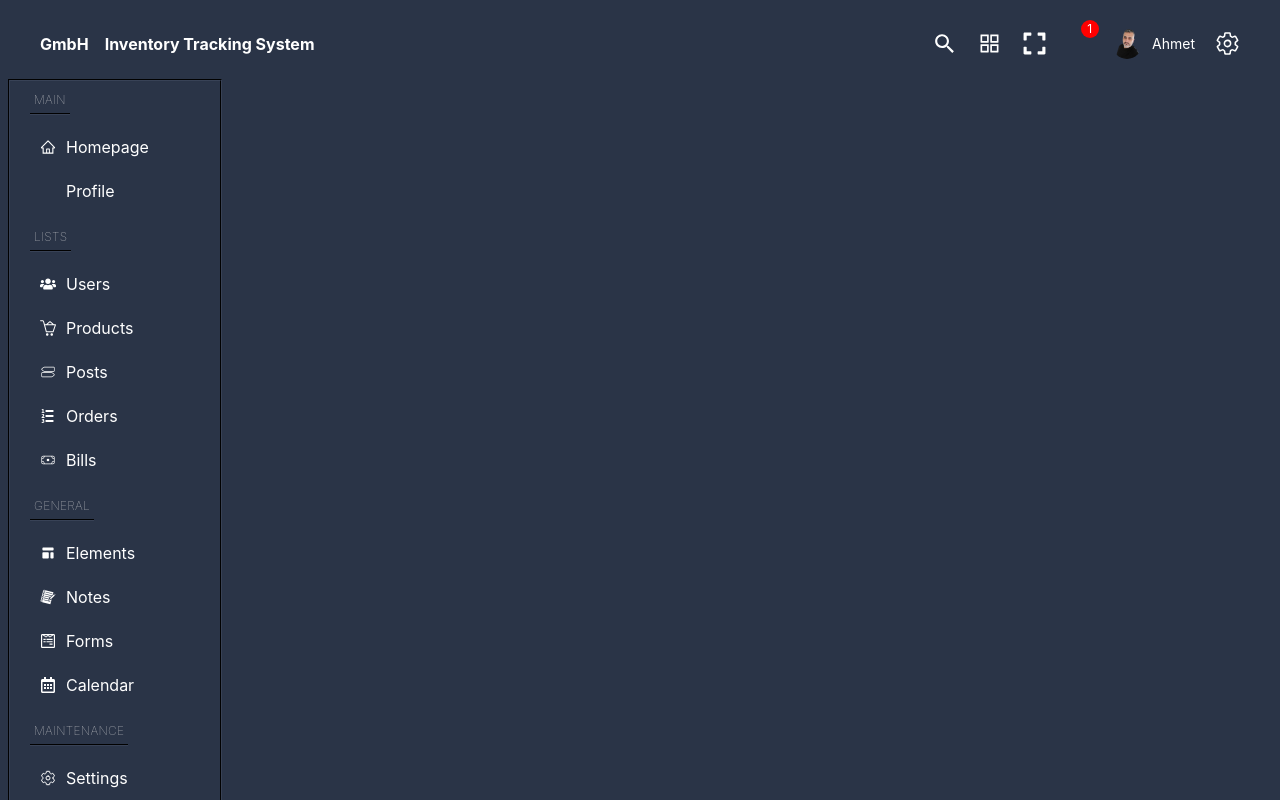
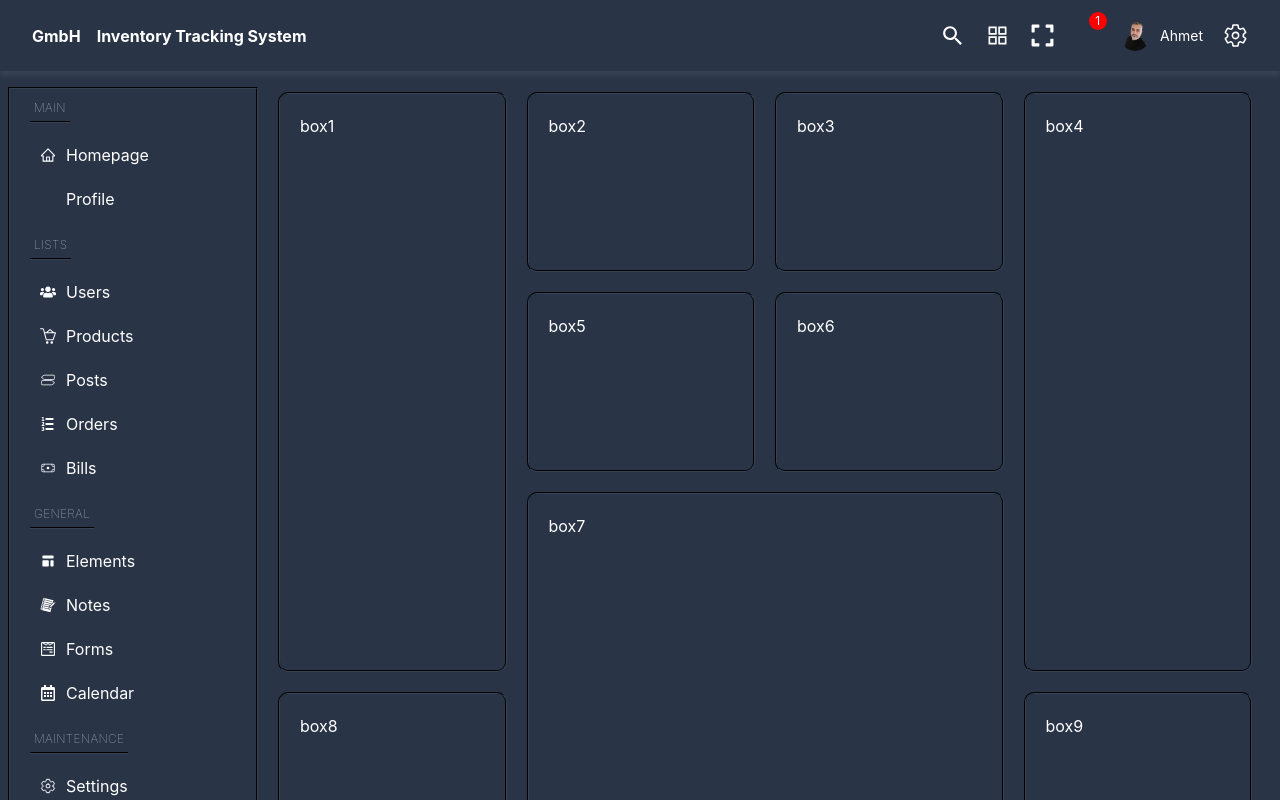
Before and after one commit to ruyisbaros/lidl-pos, a React (Create React App) app in the folder client/: page / in a window 1280 px wide. Shown: the top 800 px of the page. Built offline with nearby package versions, Linux system fonts and the light colour scheme; some icons are missing.

Commit message:
home section grid

```diff
--- a/client/src/App.js
+++ b/client/src/App.js
@@ -14,14 +14,15 @@ import Posts from "./pages/Posts";
 import Bills from "./pages/Bills";
 import Notes from "./pages/Notes";
 import Forms from "./pages/Forms";
+import Profile from "./pages/Profile";
 
 const App = () => {
   return (
     <div className="app w-full font-bodyFont2 bg-light_main text-white">
       <ToastContainer position="bottom-center" limit={1} />
       <Routes>
-        <Route path="/home" element={<Home />} />
         <Route path="/" element={<AdminDashboard />}>
+          <Route path="/" element={<Home />} />
           <Route path="/users" element={<Users />} />
           <Route path="/products" element={<Products />} />
           <Route path="/orders" element={<Orders />} />
@@ -29,6 +30,7 @@ const App = () => {
           <Route path="/bills" element={<Bills />} />
           <Route path="/notes" element={<Notes />} />
           <Route path="/forms" element={<Forms />} />
+          <Route path="/profile" element={<Profile />} />
         </Route>
         <Route path="/login" element={<Login />} />
         <Route path="/register" element={<Register />} />
--- a/client/src/components/navbar/Menu.jsx
+++ b/client/src/components/navbar/Menu.jsx
@@ -21,11 +21,11 @@ const Menu = () => {
   return (
     <div className="">
       <div className="link-item">
-        <span className="item-title inline-flex uppercase text-[12px] p-1 font-thin tracking-wide text-light_color mb-[10px]">
+        <span className="item-title inline-flex uppercase text-[12px] p-1 font-thin tracking-wide  mb-[10px]">
           Main
         </span>
         <ul className="w-full ">
-          <Link to="/home">
+          <Link to="/">
             <li className="flex items-center gap-[10px] p-[10px] hover:bg-light_soft duration-300 rounded-md ">
               <AiOutlineHome />
               <span>Homepage</span>
--- a/client/src/components/navbar/Navbar.jsx
+++ b/client/src/components/navbar/Navbar.jsx
@@ -7,7 +7,7 @@ import { IoSettingsOutline } from "react-icons/io5";
 import me from "../../assests/bg-removed.png";
 const Navbar = () => {
   return (
-    <div className="w-full sticky top-0 z-[100] bg-light_main flex items-center justify-between px-[2rem] py-[20px]">
+    <div className="navbar w-full sticky top-0 z-[100] bg-light_main flex items-center justify-between px-[2rem] py-[20px]">
       <div className="flex items-center gap-[1rem] font-bold">
         GmbH <span>Inventory Tracking System</span>
       </div>
--- a/client/src/index.css
+++ b/client/src/index.css
@@ -19,12 +19,42 @@ img {
 li {
   list-style: none;
 }
-
+.contentContainer {
+  flex-grow: 1;
+}
 .menuContainer {
+  border: 2px groove #363f4b;
+}
+.navbar {
+  /* border-bottom: 2px groove #384256; */
+  box-shadow: 0 5px 5px #384256;
+  min-width: 100%;
+}
+/* Home */
+.home {
+  width: 100%;
+  display: grid;
+  gap: 20px;
+  grid-template-columns: repeat(4, 1fr);
+  grid-auto-rows: minmax(180px, auto);
+}
+.home .box {
+  padding: 20px;
+  border-radius: 10px;
   border: 2px groove #384256;
+}
+.home .box1,
+.home .box4 {
+  grid-column: span 1;
+  grid-row: span 3;
+}
+.home .box7 {
+  grid-column: span 2;
+  grid-row: span 2;
 }
 .item-title {
   border-bottom: 2px groove #384256;
+  color: #d4d9e2;
 }
 
 .notify {
--- a/client/src/pages/AdminDashboard.jsx
+++ b/client/src/pages/AdminDashboard.jsx
@@ -6,13 +6,13 @@ import { Outlet } from "react-router-dom";
 
 const AdminDashboard = () => {
   return (
-    <div className="p-2">
+    <div className=" min-w-full">
       <Navbar />
-      <div className="container flex">
+      <div className="w-full flex mt-4 px-2">
         <div className="menuContainer w-[250px] py-[5px] px-[20px] ">
           <Menu />
         </div>
-        <div className="contentContainer w-full py-[5px] px-[20px]">
+        <div className="contentContainer py-[5px] px-[20px] flex-grow-1">
           <Outlet />
         </div>
       </div>
--- a/client/src/pages/Error.js
+++ b/client/src/pages/Error.js
@@ -7,7 +7,7 @@ const Error = () => {
     <div className="error-container">
       <div className="oops">Oops!</div>
       <p className="not-found">Error 404: Page Not Found!</p>
-      <button className="back-button button" onClick={() => navigate("/home")}>
+      <button className="back-button button" onClick={() => navigate("/")}>
         Back Home
       </button>
     </div>
--- a/client/src/pages/Home.jsx
+++ b/client/src/pages/Home.jsx
@@ -5,14 +5,16 @@ import Footer from "../components/footer/Footer";
 
 const Home = () => {
   return (
-    <div className="main">
-      <Navbar />
-      <div className="container">
-        <div className="menuContainer w-[250px] py-[5px] px-[20px]">
-          <Menu />
-        </div>
-      </div>
-      <Footer />
+    <div className="home">
+      <div className="box box1">box1</div>
+      <div className="box box2">box2</div>
+      <div className="box box3">box3</div>
+      <div className="box box4">box4</div>
+      <div className="box box5">box5</div>
+      <div className="box box6">box6</div>
+      <div className="box box7">box7</div>
+      <div className="box box8">box8</div>
+      <div className="box box9">box9</div>
     </div>
   );
 };
--- /dev/null
+++ b/client/src/pages/Profile.jsx
@@ -0,0 +1,7 @@
+import React from "react";
+
+const Profile = () => {
+  return <div>Profile</div>;
+};
+
+export default Profile;
--- a/client/src/pages/Users.jsx
+++ b/client/src/pages/Users.jsx
@@ -1,7 +1,7 @@
 import React from "react";
 
 const Users = () => {
-  return <div>Users</div>;
+  return <div className="w-full">Users</div>;
 };
 
 export default Users;
```
